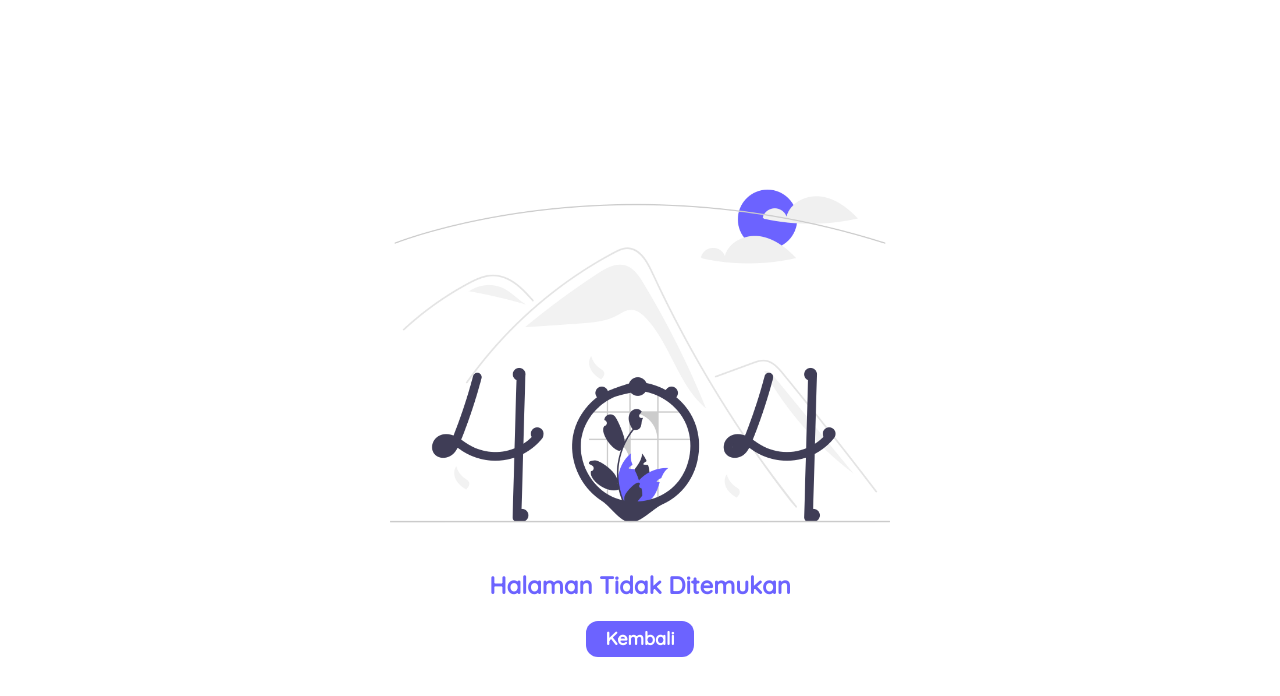
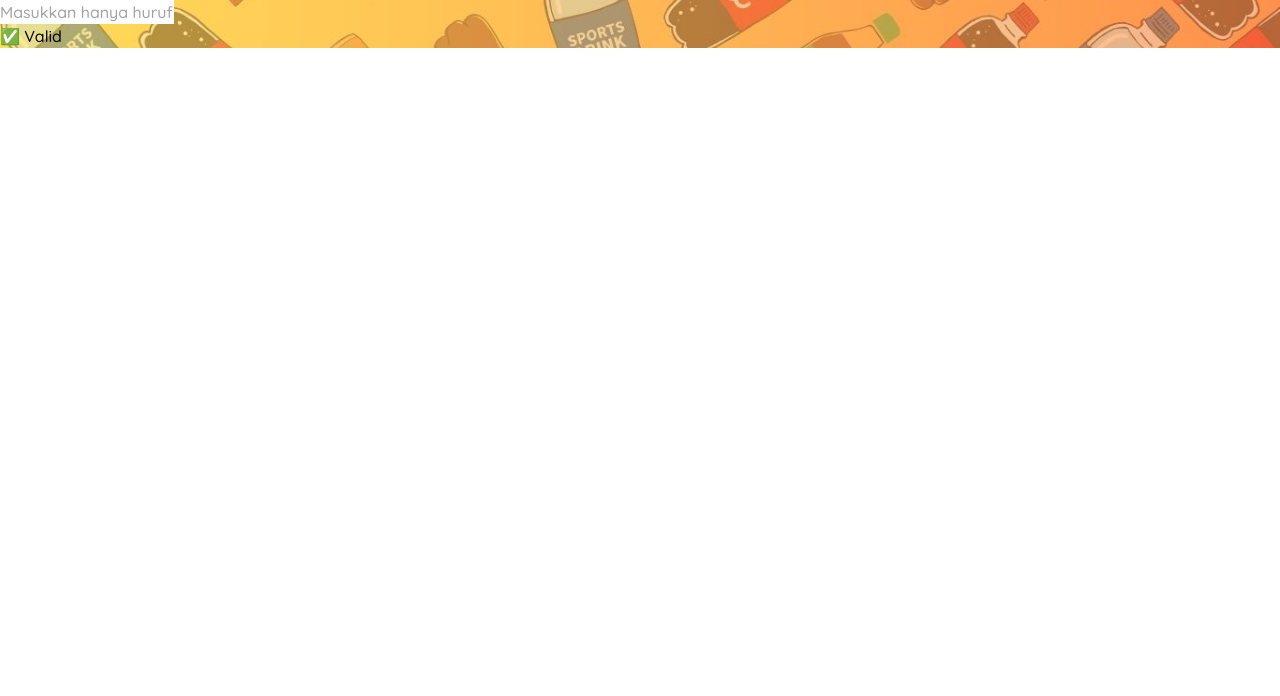
Before and after one commit to GaluhPncWirs/consumption-limit-for-packaged-beverages, a Next.js app: page /tes in a window 1280 px wide. Before the commit this address had no page. Shown: the top 696 px of the page. Built offline with nearby package versions, Linux system fonts and the light colour scheme.

Commit message:
input validasi in working

```diff
--- a/src/app/about/page.tsx
+++ b/src/app/about/page.tsx
@@ -45,7 +45,7 @@ export default function AboutProject() {
           <h1 className="text-2xl font-bold text-center mb-5">
             Tentang Project
           </h1>
-          <div className="text-justify font-medium text-lg">
+          <div className="text-justify font-medium text-lg flex flex-col gap-5">
             <p className="indent-7">
               Saya membuat website ini untuk menyelesaikan studi perkuliahan ini
               dengan judul skripsi yang saya kerjakan yaitu{" "}
--- a/src/app/addProduct/page.tsx
+++ b/src/app/addProduct/page.tsx
@@ -49,6 +49,7 @@ export default function AddProduct() {
           <form
             onSubmit={(e) => handleAddProduct(e)}
             className="p-14 flex flex-col gap-y-5"
+            autoComplete="off"
           >
             <h1 className="text-xl font-semibold text-center mb-3">
               Penambahan Produk Minuman
--- a/src/app/mainContent/page.tsx
+++ b/src/app/mainContent/page.tsx
@@ -61,6 +61,7 @@ export default function MainContent() {
   }, []);
 
   function calculateMaximal() {
+    if (searchProduk.trim() !== "" && result.length > 0) {
       setEducations(true);
       if (funFactSugar.length > 0 && randomVideo.length > 0) {
         setFunFactSugar((prev) => [...prev.sort(() => Math.random() - 0.5)]);
@@ -94,6 +95,9 @@ export default function MainContent() {
       }
       setFillBottle(fillArray);
       setMiliLiter(percentageFillForRemainder);
+    } else {
+      alert("tidak di perbolehkan");
+    }
   }
 
   function backToInput() {
@@ -110,7 +114,7 @@ export default function MainContent() {
   }, []);
 
   function handleInputChange(e: any) {
-    const query = e.target.value;
+    const query = e.target.value.replace(/[^A-Za-z\s]+$/g, "");
     setSearchProduk(query);
 
     if (query !== "") {
@@ -217,6 +221,8 @@ export default function MainContent() {
                   value={searchProduk}
                   onChange={handleInputChange}
                   onKeyDown={handleKeyEvent}
+                  required
+                  pattern="[A-Za-z\s]+"
                 />
                 <label htmlFor="product" className="labelText">
                   Cari Produk
@@ -314,7 +320,7 @@ export default function MainContent() {
                   <p>Kamu Bisa Konsumsi {fillBottle.length} botol</p>
                 ) : (
                   <p>
-                    Minuman ini Hanya Bisa Anda Konsumsi {miliLiter} ml, Kurang
+                    Minuman ini Hanya Bisa Dikonsumsi {miliLiter} ml, Kurang
                     Dari Satu Botol
                   </p>
                 )}
--- a/src/app/not-found.tsx
+++ b/src/app/not-found.tsx
@@ -1,7 +1,9 @@
+"use client";
+
 import Image from "next/image";
 import Link from "next/link";
 
-export default function Notfound() {
+export default function NotFound() {
   return (
     <div className="bg-white">
       <div className="h-screen flex justify-center items-center flex-col">
--- /dev/null
+++ b/src/app/tes/page.tsx
@@ -0,0 +1,39 @@
+"use client";
+import { useState } from "react";
+
+function App() {
+  const [value, setValue] = useState("");
+  const [isValid, setIsValid] = useState(true);
+
+  const handleChange = (e: React.ChangeEvent<HTMLInputElement>) => {
+    const newValue = e.target.value;
+    setValue(newValue);
+
+    // Hapus spasi di awal & akhir
+    const trimmedValue = newValue.trim();
+
+    // Jika string kosong setelah trim (hanya spasi), tidak valid
+    if (trimmedValue === "") {
+      setIsValid(false);
+      return;
+    }
+
+    // Periksa apakah seluruh string hanya mengandung huruf & spasi
+    const isMatching = /^[A-Za-z ]*$/.test(trimmedValue);
+    setIsValid(isMatching);
+  };
+
+  return (
+    <div>
+      <input
+        type="text"
+        value={value}
+        onChange={handleChange}
+        placeholder="Masukkan hanya huruf"
+      />
+      <p>{isValid ? "✅ Valid" : "❌ Tidak Valid"}</p>
+    </div>
+  );
+}
+
+export default App;
--- a/src/components/educationComp/educations.js
+++ b/src/components/educationComp/educations.js
@@ -4,13 +4,22 @@ export default function Educations({ educations, funFactSugar, randomVideo }) {
       {educations === true && (
         <>
           <div className="basis-1/2">
-            <div>
-              <h1 className="font-semibold text-lg mb-3">
+            <div className="mb-4">
+              <h1 className="font-semibold text-lg mb-2">
                 Fun Fact Tentang Gula
               </h1>
-              <div className="font-medium text-sm text-justify">
-                {funFactSugar[0]}
-              </div>
+              <p className="font-medium text-justify">{funFactSugar[0]}</p>
+            </div>
+            <div>
+              <h1 className="font-semibold text-lg mb-2">
+                Jurnal Yang Terkait
+              </h1>
+              <p className="font-medium text-justify">
+                Lorem ipsum dolor sit amet consectetur adipisicing elit.
+                Incidunt facere iure eum temporibus nobis, corporis id amet
+                alias obcaecati dolorem. Quisquam voluptates veritatis quasi in
+                dolor iusto earum. Pariatur, eligendi!
+              </p>
             </div>
           </div>
           <div className="basis-1/2 w-full">
--- a/src/components/visualisasi/layout.tsx
+++ b/src/components/visualisasi/layout.tsx
@@ -98,12 +98,6 @@ export default function Visualization({
 
   return (
     <div className="mt-6 flex flex-col justify-center items-center">
-      {/* <div className="bg-gray-200 w-full h-6 rounded-lg mt-3">
-        <div
-          className="progress-fill rounded-l-lg"
-          style={{ width: `${riskLevel}%` }}
-        ></div>
-      </div> */}
       <div className="w-11/12 h-64 max-[640px]:w-full sm:w-11/12 lg:w-3/4 xl:w-1/2">
         <Bar data={data} options={options} />
       </div>
```
Lines whose indentation alone changed are shown as unchanged.
